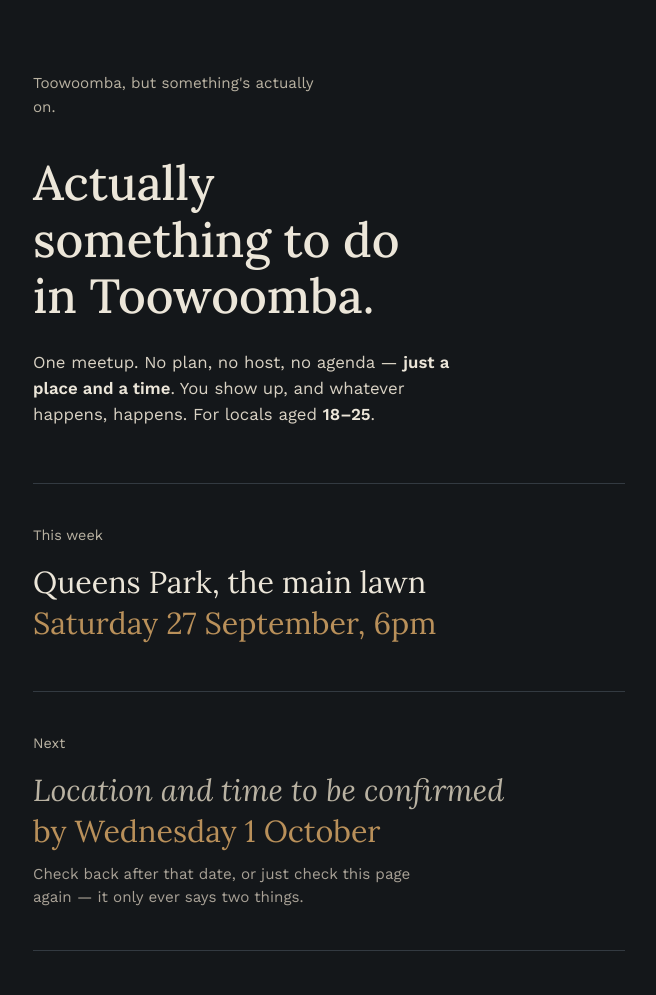
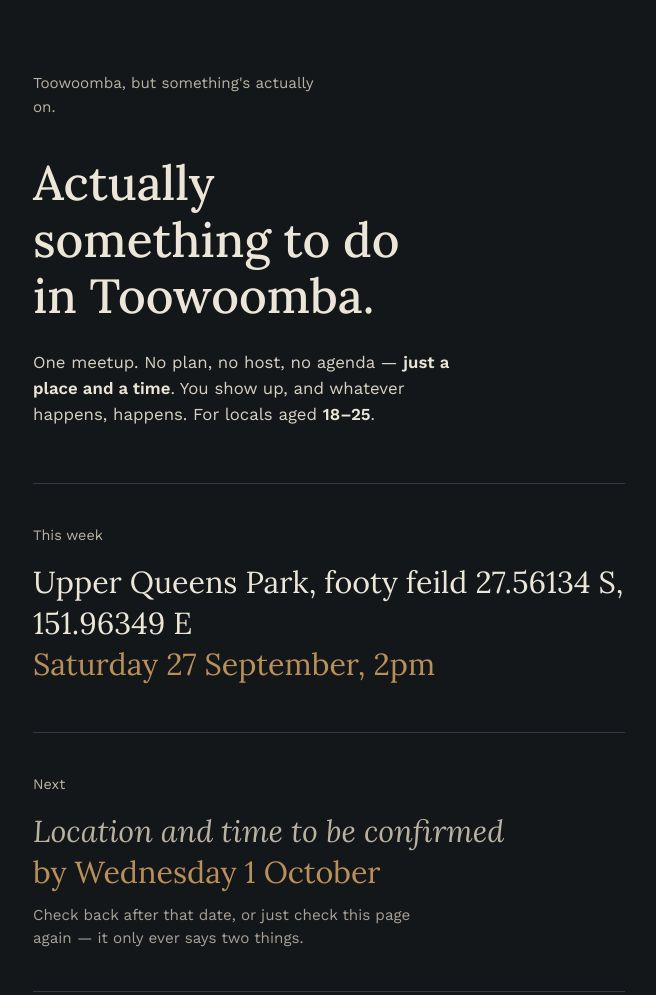
Before and after one commit to Jianuk-Enrikal/toowoomba-meetup-site, a plain HTML site: page index.html in a window 1280 px wide. Shown: the top 995 px of the page, without its empty margins (311-967 px from the left). Drawn offline with nearby package versions, Linux system fonts and the light colour scheme.

Commit message:
Update event details in index.html

```diff
--- a/index.html
+++ b/index.html
@@ -148,8 +148,8 @@
   <section class="slot">
     <p class="slot-label">This week</p>
     <p class="slot-main">
-      <span class="place">Queens Park, the main lawn</span>
-      <span class="when">Saturday 27 September, 6pm</span>
+      <span class="place">Upper Queens Park, footy feild 27.56134 S, 151.96349 E</span>
+      <span class="when">Saturday 27 September, 2pm</span>
     </p>
   </section>
 
```
